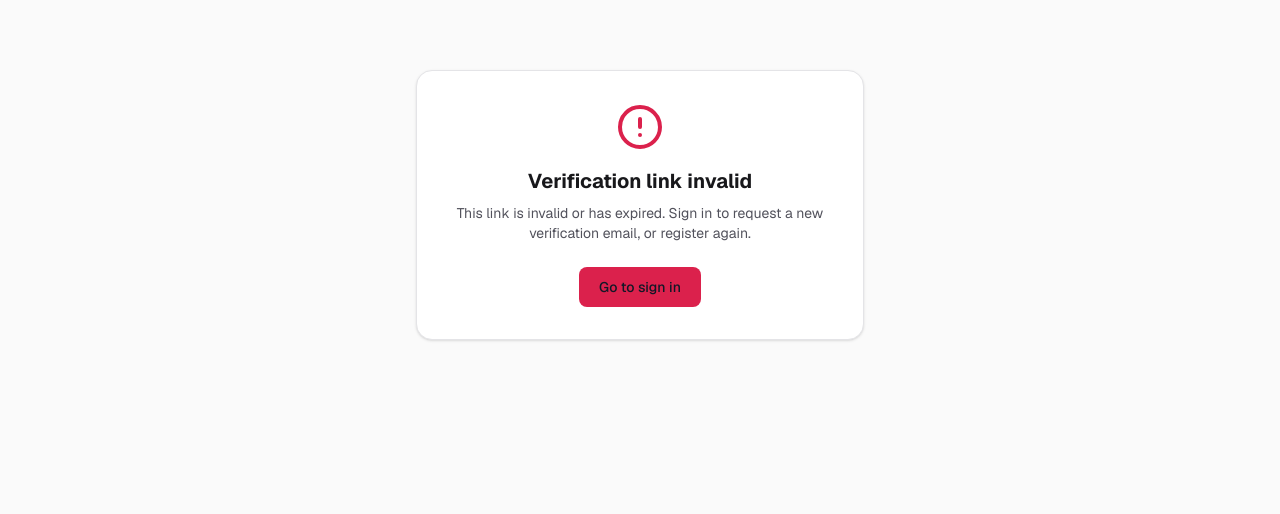
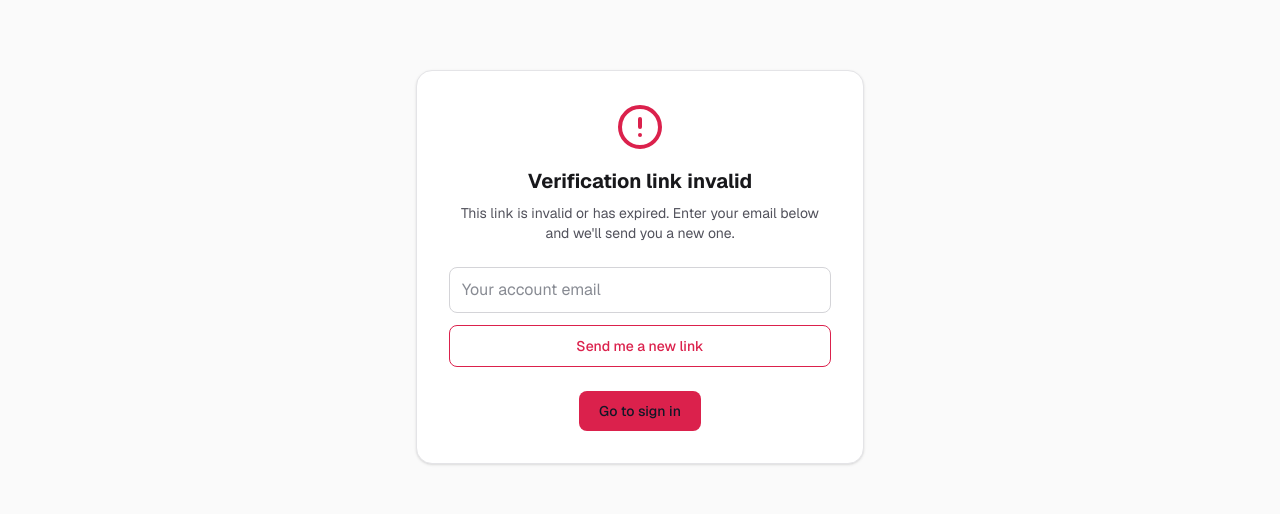
Before and after one commit to Oluwaseyi89/parcel-app, a Next.js app in the folder parcel-app-web/: page /verify-email in a window 1280 px wide. Shown: the part 136-650 px from the top of the page. Built offline with nearby package versions, Linux system fonts and the light colour scheme; no server answers.

Commit message:
feat(web): let users request a new activation link
When the verification link is invalid or expired, /verify-email now offers a form that calls auth/resend-activation/ for the role in the link, instead of telling users to register again.

```diff
--- a/parcel-app-web/src/components/auth/VerifyEmailView.tsx
+++ b/parcel-app-web/src/components/auth/VerifyEmailView.tsx
@@ -2,7 +2,10 @@
 
 import Link from "next/link";
 import { useSearchParams } from "next/navigation";
+import { useState } from "react";
 import { AlertCircle, CheckCircle } from "lucide-react";
+
+import { apiRequest } from "@/lib/api";
 
 type Role = "customer" | "vendor" | "courier";
 
@@ -27,7 +30,30 @@ export default function VerifyEmailView() {
     ? needsApproval
       ? "Your email is confirmed. An admin will review your account; you can sign in once it is approved."
       : "Your email is confirmed. You can now sign in."
-    : "This link is invalid or has expired. Sign in to request a new verification email, or register again.";
+    : "This link is invalid or has expired. Enter your email below and we'll send you a new one.";
+
+  const [email, setEmail] = useState("");
+  const [sending, setSending] = useState(false);
+  const [resendMessage, setResendMessage] = useState("");
+  const [resendError, setResendError] = useState("");
+
+  async function resend(event: React.FormEvent) {
+    event.preventDefault();
+    setResendMessage("");
+    setResendError("");
+    setSending(true);
+    try {
+      const response = await apiRequest<{ message?: string }>("/auth/resend-activation/", {
+        method: "POST",
+        body: { email: email.trim(), role },
+      });
+      setResendMessage(response?.message ?? "If that account still needs verifying, a new link has been sent.");
+    } catch (err) {
+      setResendError(err instanceof Error ? err.message : "Unable to send a new link right now.");
+    } finally {
+      setSending(false);
+    }
+  }
 
   return (
     <section className="min-h-screen bg-zinc-50 px-6 py-20">
@@ -35,6 +61,28 @@ export default function VerifyEmailView() {
         {verified ? <CheckCircle className="mx-auto h-12 w-12 text-green-600" /> : <AlertCircle className="mx-auto h-12 w-12 text-danger" />}
         <h1 className="mt-4 text-xl font-bold text-zinc-900">{title}</h1>
         <p className="mt-2 text-sm text-zinc-600">{body}</p>
+        {!verified && (
+          <form onSubmit={resend} className="mt-6 space-y-3 text-left">
+            <input
+              type="email"
+              required
+              autoComplete="email"
+              placeholder="Your account email"
+              value={email}
+              onChange={(e) => setEmail(e.target.value)}
+              className="w-full rounded-lg border border-zinc-300 px-3 py-2.5"
+            />
+            <button
+              type="submit"
+              disabled={sending}
+              className="w-full rounded-lg border border-danger px-4 py-2.5 text-sm font-medium text-danger hover:bg-red-50 disabled:opacity-50"
+            >
+              {sending ? "Sending…" : "Send me a new link"}
+            </button>
+            {resendMessage && <p className="text-sm text-green-700">{resendMessage}</p>}
+            {resendError && <p className="text-sm text-red-700">{resendError}</p>}
+          </form>
+        )}
         <Link href={LOGIN_PATH[role]} className="mt-6 inline-block rounded-lg bg-danger px-5 py-2.5 text-sm font-medium text-white hover:brightness-95">
           Go to sign in
         </Link>
```
